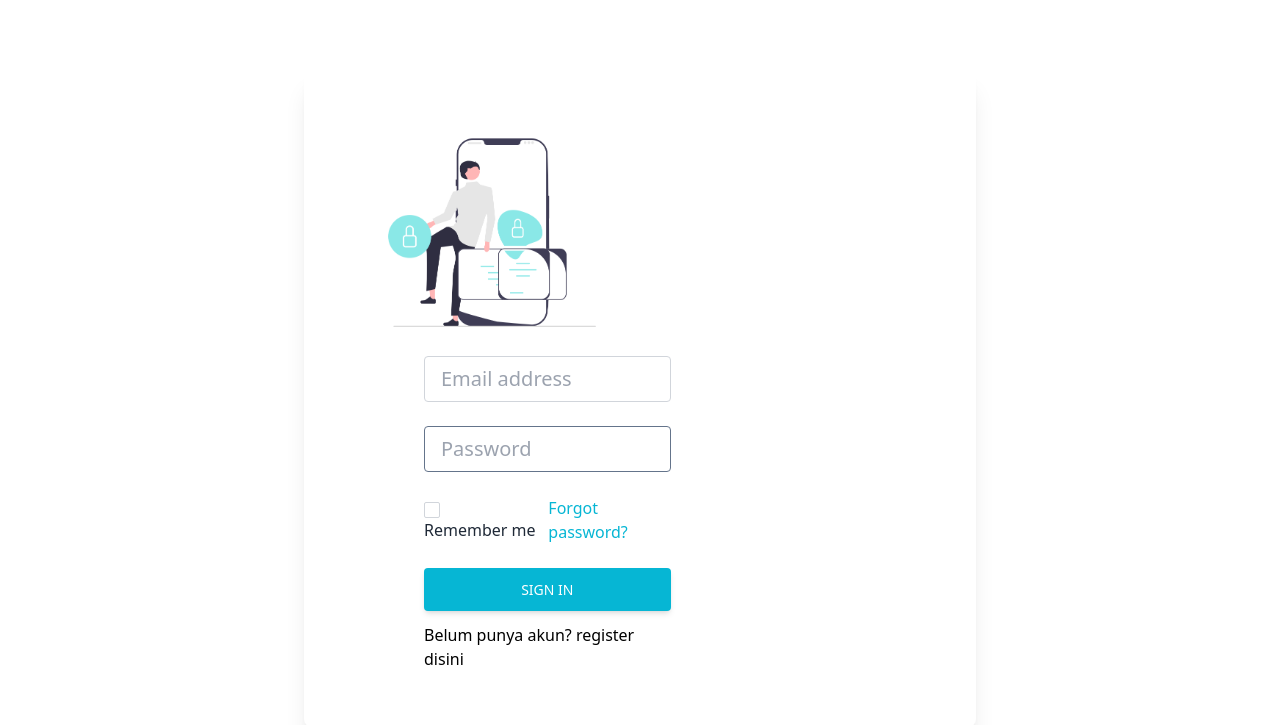
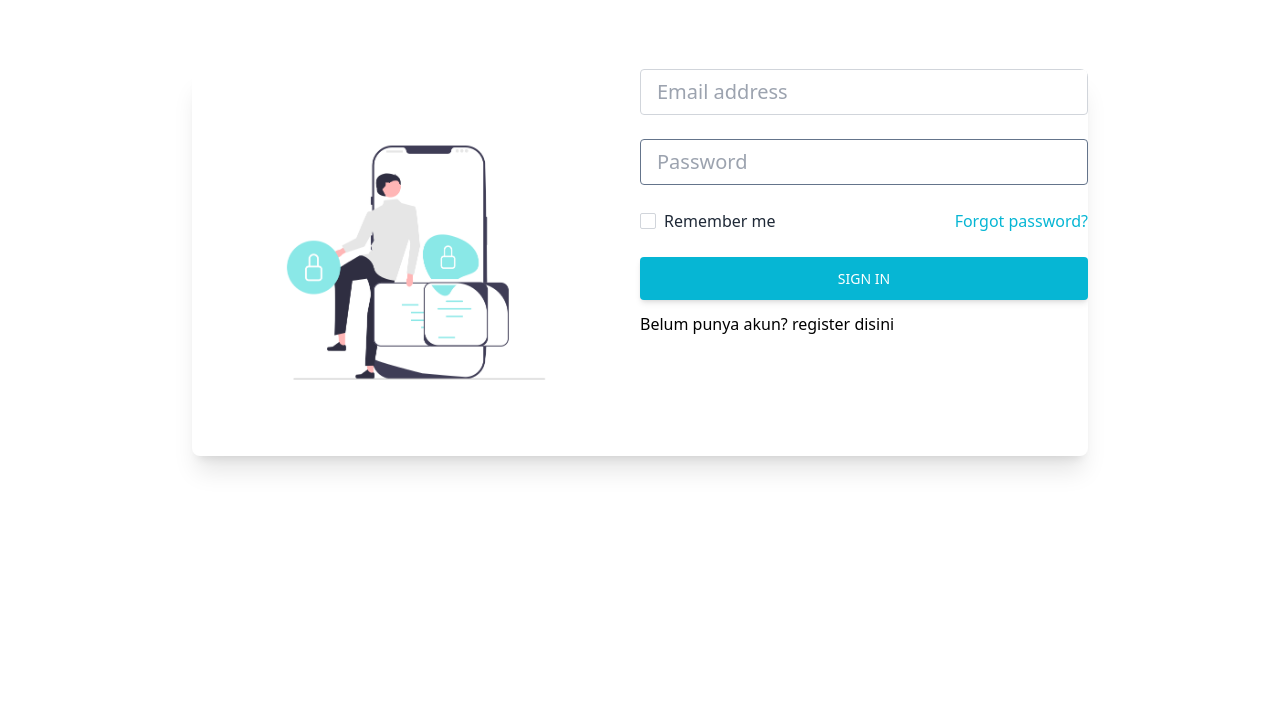
Before and after one commit to abighailshafira/LMS-USSI, a website: page page/login.html in a window 1280 px wide. Shown: the part 75-800 px from the top of the page. Drawn offline with Linux system fonts and the light colour scheme; files whose address does not match are found by name.

Commit message:
Update login.html

```diff
--- a/page/login.html
+++ b/page/login.html
@@ -28,11 +28,11 @@
     <!-- form -->
     <section class="h-screen pb-24 pt-36">
       <div class="container">
-        <div class="block p-10 rounded-lg shadow-xl bg-white max-w-2xl mx-auto">
-          <div class="md:w-8/12 lg:w-6/12 mb-12 md:mb-0">
+        <div class="flex flex-wrap justify-center mx-auto rounded-lg shadow-xl bg-white overflow-hidden max-w-4xl">
+          <div class="w-full p-7 md:w-1/2 md:p-10">
             <img src="../dist/img/login.png" class="w-full" alt="Phone image" />
           </div>
-          <div class="md:w-8/12 lg:w-5/12 lg:ml-20">
+          <div class="w-full md:w-1/2">
             <form>
               <!-- Email input -->
               <div class="mb-6">
@@ -100,7 +100,7 @@
         d="M0,192L34.3,202.7C68.6,213,137,235,206,229.3C274.3,224,343,192,411,192C480,192,549,224,617,250.7C685.7,277,754,299,823,298.7C891.4,299,960,277,1029,245.3C1097.1,213,1166,171,1234,160C1302.9,149,1371,171,1406,181.3L1440,192L1440,320L1405.7,320C1371.4,320,1303,320,1234,320C1165.7,320,1097,320,1029,320C960,320,891,320,823,320C754.3,320,686,320,617,320C548.6,320,480,320,411,320C342.9,320,274,320,206,320C137.1,320,69,320,34,320L0,320Z"
       ></path>
     </svg>
-    <footer class="bg-slate-800">
+    <footer class="bg-slate-800 mt-96">
       <div class="container text-white text-center md:text-left">
         <div class="flex flex-wrap justify-center pt-10">
           <div class="w-full mb-6 md:w-1/2 lg:w-1/4">
```
